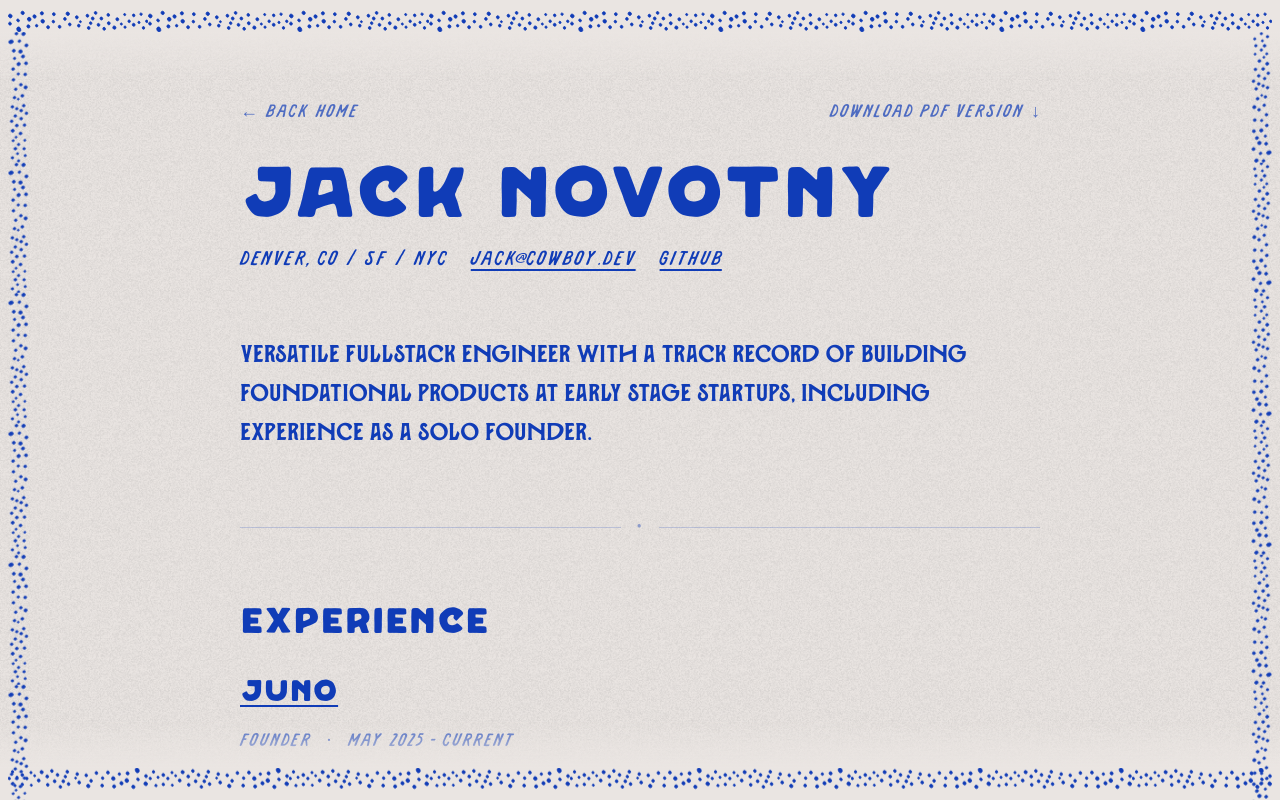
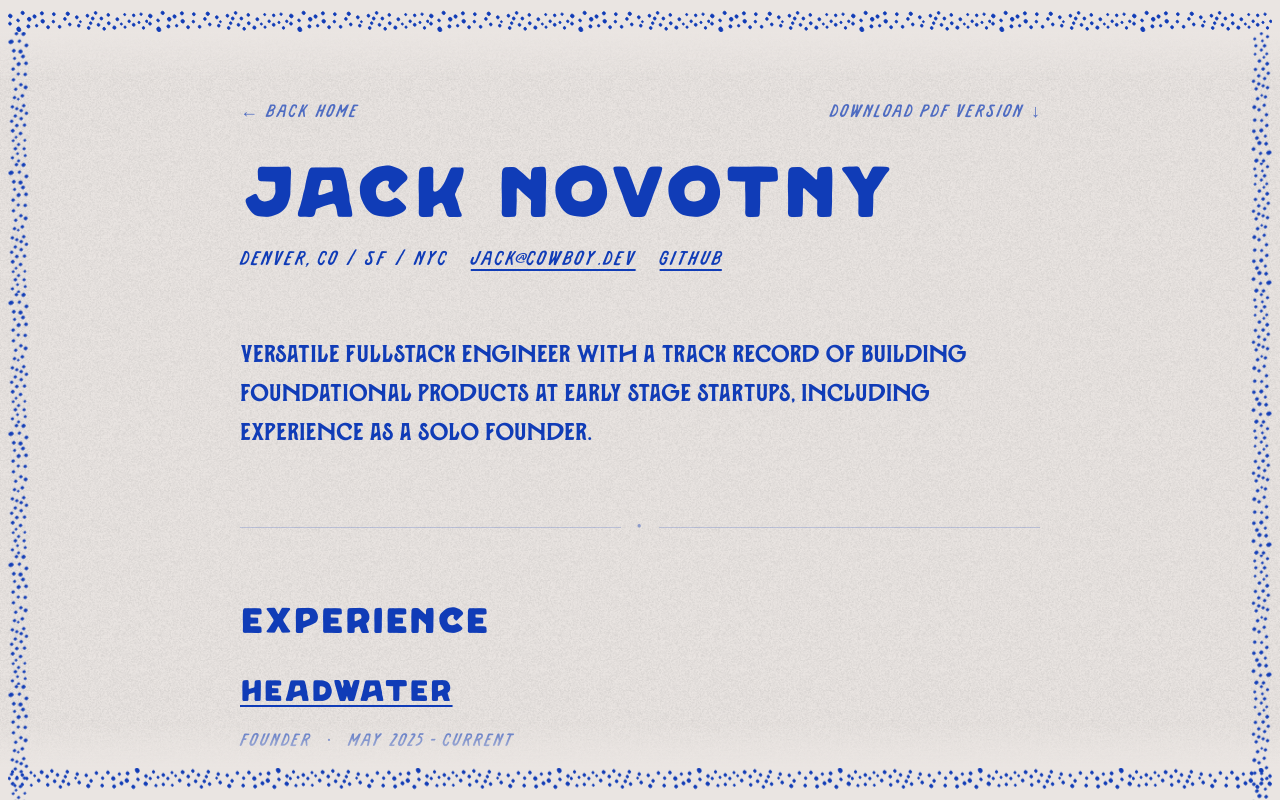
Before and after one commit to hexcowboy/cowboy.dev, a React (Vite) app: page /resume in a window 1280 px wide. Built offline with nearby package versions, Linux system fonts and the light colour scheme.

Commit message:
Update resume for Headwater

```diff
--- a/scripts/resume.html
+++ b/scripts/resume.html
@@ -151,15 +151,15 @@
 
     <div class="job">
       <div class="job-header">
-        <h3><span class="job-company"><a href="https://juno.fans">Juno</a></span></h3>
+        <h3><span class="job-company"><a href="https://headwater.club">Headwater</a></span></h3>
         <span class="job-meta">May 2025 - Present</span>
       </div>
       <div class="job-role">Founder</div>
       <ul>
-        <li>Founded and built from scratch a consumer-based social media platform for content creators as a solo founder.</li>
+        <li>Founded and built from scratch an IRL social club app focused on helping members build meaningful offline relationships.</li>
+        <li>Built member profiles, AI-assisted matching, and media sharing workflows to help members discover and stay connected with their club.</li>
         <li>Experienced founder challenges such as legal incorporation, banking, payment processing, marketing, design, and engineering.</li>
-        <li>Set up systems for reliable payment processing handling orders, chargebacks, refunds, and proper access controls.</li>
-        <li>Built low cost solutions for content uploads using cutting edge video transcription software that works in-browser.</li>
+        <li>Set up systems for reliable payment processing handling memberships, refunds, and proper access controls.</li>
         <li>Built an edge-native website and progressive web app with fast load times and resilient error handling.</li>
       </ul>
       <div class="stack"><strong>Stack:</strong> TypeScript, React 19, TanStack Router, Tailwind, Vite, Hono, Drizzle ORM, Postgres, Cloudflare</div>
--- a/src/routes/resume.tsx
+++ b/src/routes/resume.tsx
@@ -71,16 +71,16 @@ export default function Resume() {
 
             <div className="space-y-12">
               <ExperienceItem
-                title="Juno"
-                url="https://juno.fans"
+                title="Headwater"
+                url="https://headwater.club"
                 dates="May 2025 - Current"
                 role="Founder"
                 stack="TypeScript, React 19, TanStack Router, Tailwind, Vite, Hono, Drizzle ORM, Postgres, Cloudflare"
                 bullets={[
-                  "Founded and built from scratch a consumer-based social media platform for content creators as a solo founder.",
+                  "Founded and built from scratch an IRL social club app focused on helping members build meaningful offline relationships.",
+                  "Built member profiles, AI-assisted matching, and media sharing workflows to help members discover and stay connected with their club.",
                   "Experienced founder challenges such as legal incorporation, banking, payment processing, marketing, design, and engineering.",
-                  "Set up systems for reliable payment processing handling orders, chargebacks, refunds, and proper access controls.",
-                  "Built low cost solutions for content uploads using cutting edge video transcription software that works in-browser.",
+                  "Set up systems for reliable payment processing handling memberships, refunds, and proper access controls.",
                   "Built an edge-native website and progressive web app with fast load times and resilient error handling.",
                 ]}
               />
```
Also changed, not shown: 1 other file (tests, documents, lock files or other folders).
